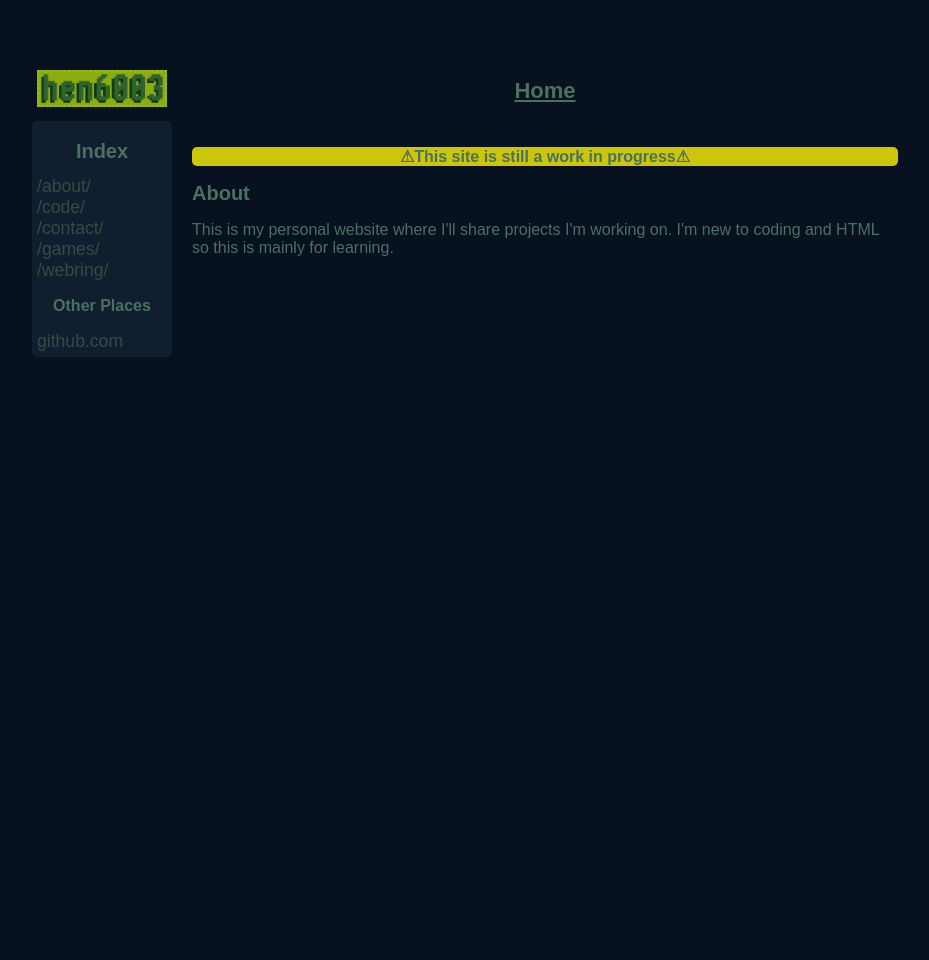
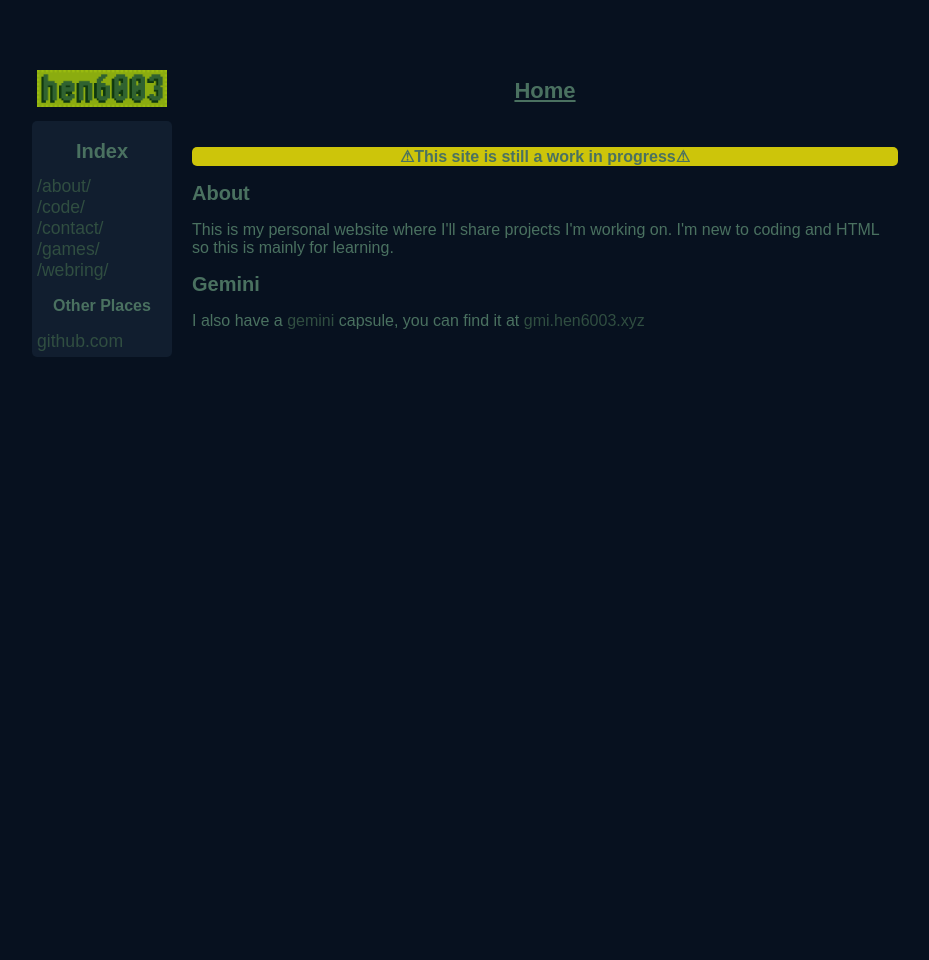
Before and after one commit to hen6003/hen6003.github.io, a Jekyll site: the page built from index.html, in a window 1280 px wide. Shown: the whole page, without its empty margins (170-1099 px from the left). Built offline with Jekyll 4.4.1, drawn with Linux system fonts in a browser that asks for light colours.

Commit message:
Update index.html

```diff
--- a/index.html
+++ b/index.html
@@ -6,4 +6,6 @@ title: Home
   <h3 style="background-color: #CDC50A; border-radius: 5px; text-align: center;">⚠This site is still a work in progress⚠</h3>
   <h1>About</h1>
   <p>This is my personal website where I'll share projects I'm working on. I'm new to coding and HTML so this is mainly for learning.</p>
+  <h1>Gemini</h1>
+  <p>I also have a <a href="https://gemini.circumlunar.space/">gemini</a> capsule, you can find it at <a href="gemini://gmi.hen6003.xyz">gmi.hen6003.xyz</a></p>
 </div><!-- /.blurb -->
```
